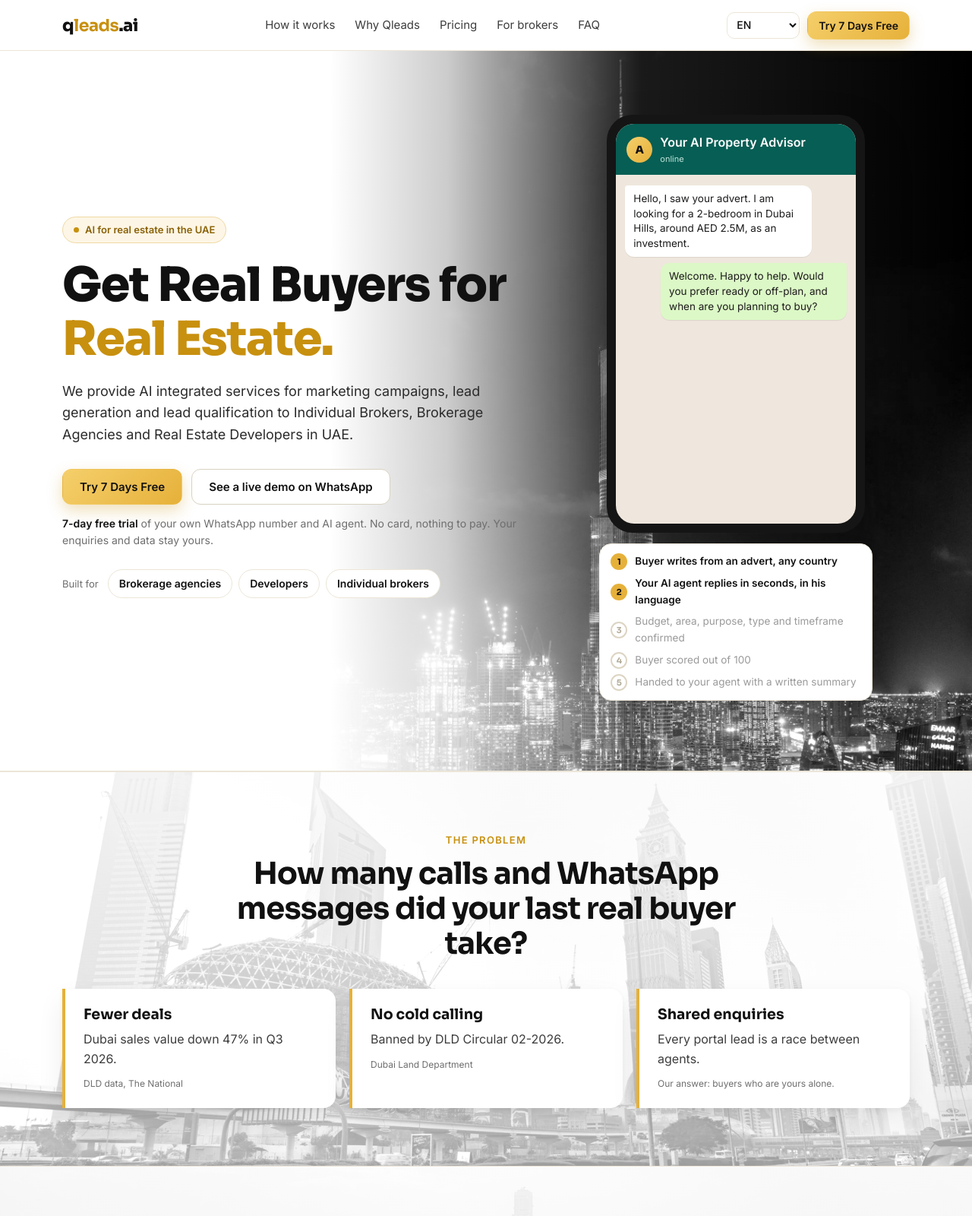
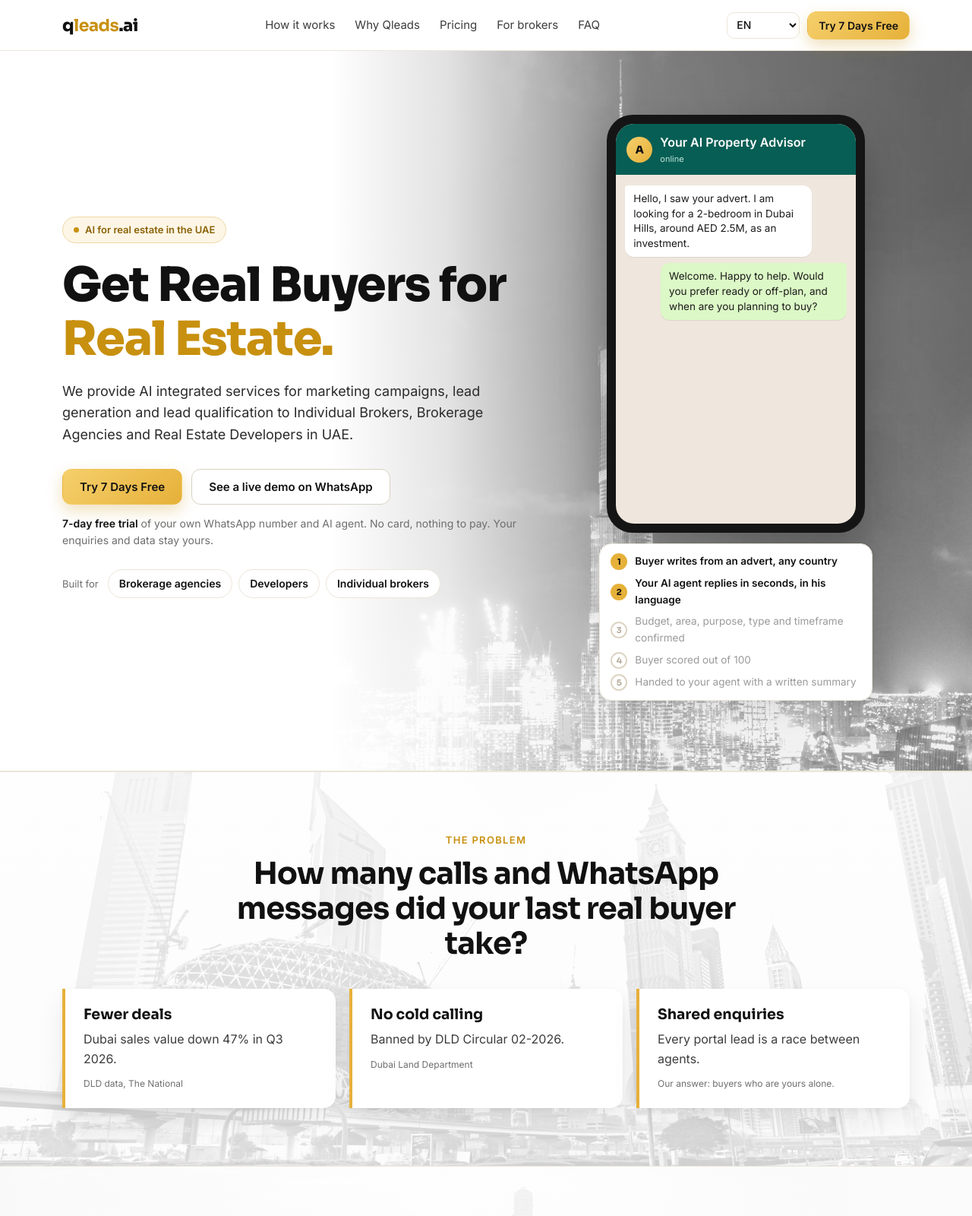
Before and after one commit to kavinderkhurana-qleads/qleads-site, a plain HTML site: page index.html in a window 1280 px wide. Shown: the top 1600 px of the page at 76% size. Drawn offline with Linux system fonts and the light colour scheme.

Commit message:
Even white fade on all photo sections; night photo brightened
Co-Authored-By: Claude Opus 5.5 <noreply@anthropic.com>

```diff
--- a/assets/site.css
+++ b/assets/site.css
@@ -301,6 +301,13 @@ body{padding-bottom:64px}
 .plan .amt{display:flex;flex-wrap:wrap;align-items:baseline;gap:4px 8px;font-size:34px}
 .plan .amt small{white-space:nowrap}
 .plan h3{margin-top:4px}
+/* hero and final band use the night photo: brighten it so the page reads white like the other sections (founder, 23 Nov) */
+.hero:before,.final:before,.bg-burj:before,.bg-burj2:before{filter:grayscale(1) invert(.08) brightness(1.9) contrast(.85)}
+.hero:after{background:linear-gradient(180deg,rgba(255,255,255,.93) 0%,rgba(255,255,255,.80) 55%,rgba(255,255,255,.62) 100%)}
+@media(min-width:960px){.hero:after{background:linear-gradient(90deg,#fff 0%,#fff 34%,rgba(255,255,255,.85) 46%,rgba(255,255,255,.35) 66%,rgba(255,255,255,.2) 100%)}}
+/* one even fade on every photo section */
+.bgimg:after{background:linear-gradient(180deg,rgba(255,255,255,.92) 0%,rgba(255,255,255,.84) 60%,rgba(255,255,255,.8) 100%)}
+.bgimg:before{filter:grayscale(1) brightness(1.25) contrast(.9)}
 
 /* content pages (top-up, privacy, terms, brokers, 404) */
 .pagehead{position:relative;overflow:hidden;border-bottom:1px solid var(--line)}
```
